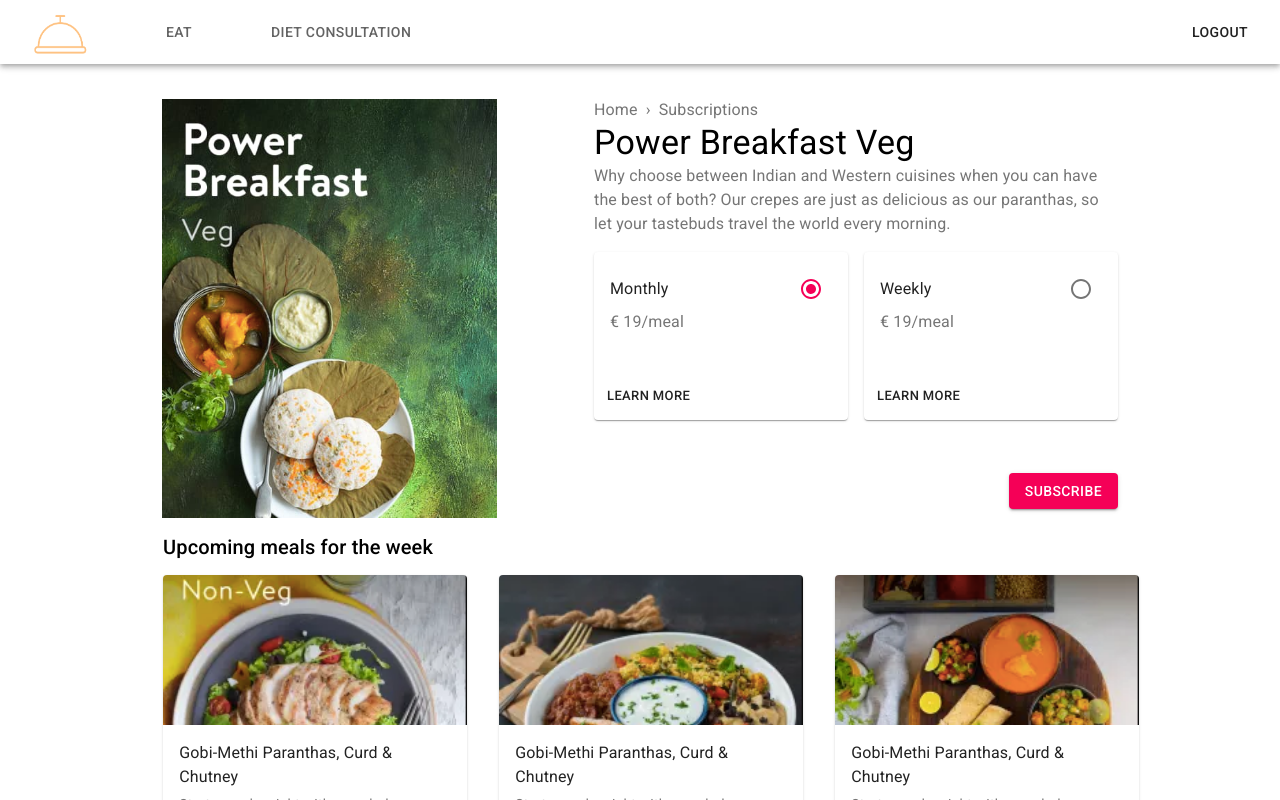
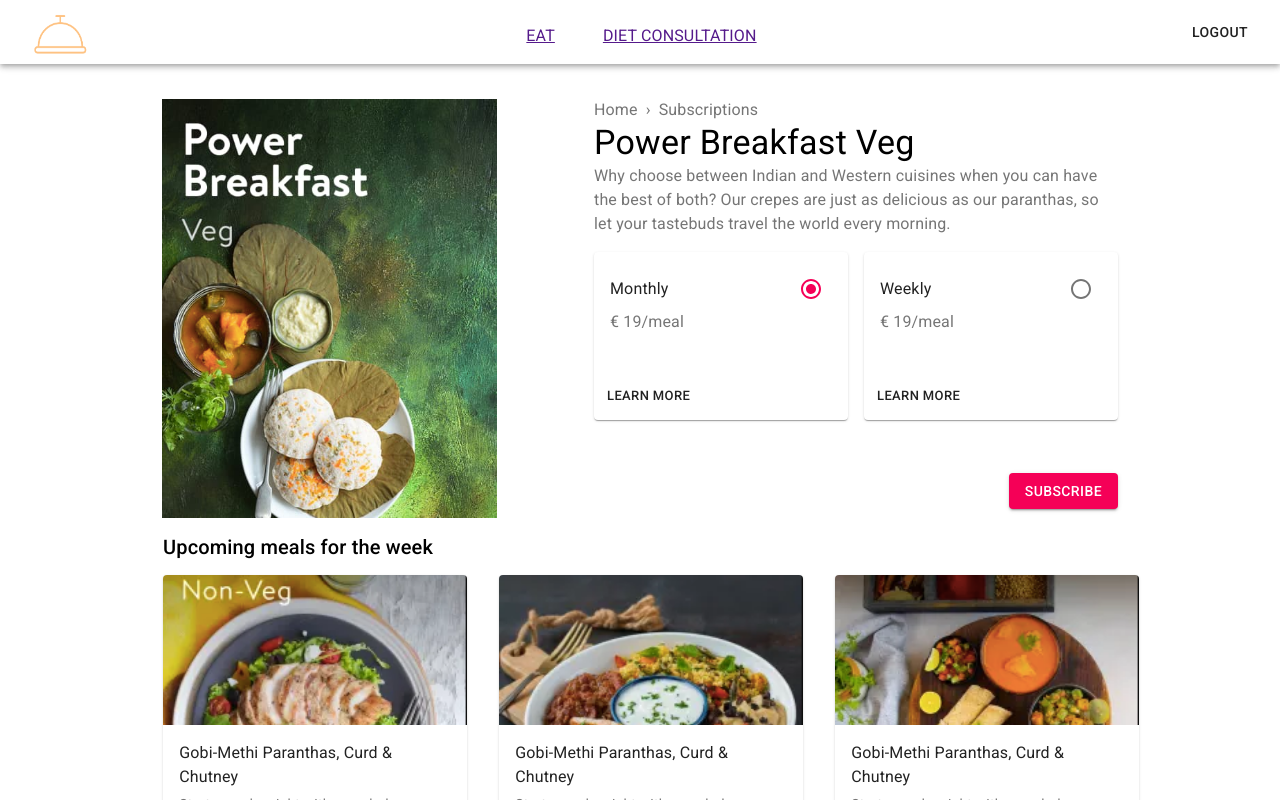
Before and after one commit to sakthik26/EveryMeal, a React (Create React App) app in the folder client/: page /details in a window 1280 px wide. Shown: the top 800 px of the page. Built offline with nearby package versions, Linux system fonts and the light colour scheme.

Commit message:
UI & Authentication changes

```diff
--- a/client/src/Services/HttpService.js
+++ b/client/src/Services/HttpService.js
@@ -24,11 +24,11 @@ export default class HttpService {
                 return resp.json();
             }
         }).then((resp) => {
-            if(resp.error) {
-                onError(resp.error);
+            if(resp && resp.error || resp.errmsg || resp._message) {
+                onError(resp.error || resp._message || resp.errmsg);
             }
             else {
-                if(resp['user'] && resp['user']['tokens'].length>0) {
+                if(resp && resp['user'] && resp['user']['tokens'].length>0) {
                     window.localStorage['jwtToken'] = resp['user'].tokens[0].token
                 }
                 onSuccess(resp);
@@ -59,11 +59,11 @@ export default class HttpService {
                 return resp.json();
             }
         }).then((resp) => {
-            if(resp.error) {
-                onError(resp.error);
+            if(resp && resp.error || resp.errmsg || resp._message) {
+                onError(resp.error || resp._message || resp.errmsg);
             }
             else {
-                if(resp['user'] && resp['user']['tokens'].length>0) {
+                if(resp && resp['user'] && resp['user']['tokens'].length>0) {
                     window.localStorage['jwtToken'] = resp['user'].tokens[0].token
                 }
                 onSuccess(resp);
@@ -86,19 +86,19 @@ export default class HttpService {
             headers: header,
             body: JSON.stringify(data)
         }).then((resp) => {
-            if(this.checkIfUnauthorized(resp)) {
-                window.location = "/login";
-                return;
+            // if(this.checkIfUnauthorized(resp)) {
+            //     window.location = "/login";
+            //     return;
+            // }
+            // else {
+                return resp.json();
+            //}
+        }).then((resp) => {
+            if(resp && resp.error || resp.errmsg || resp._message) {
+                onError(resp.error || resp._message || resp.errmsg);
             }
             else {
-                return resp.json();
-            }
-        }).then((resp) => {
-            if(resp.error) {
-                onError(resp.error);
-            }
-            else {
-                if(resp['user'] && resp['user']['tokens'].length>0) {
+                if(resp && resp['user'] && resp['user']['tokens'].length>0) {
                     window.localStorage['jwtToken'] = resp['user'].tokens[0].token
                 }
                 onSuccess(resp);
--- a/client/src/components/header/Header.js
+++ b/client/src/components/header/Header.js
@@ -9,6 +9,10 @@ import Toolbar from '@material-ui/core/Toolbar';
 import Button from '@material-ui/core/Button';
 import Tabs from '@material-ui/core/Tabs';
 import Tab from '@material-ui/core/Tab';
+import {Link} from 'react-router-dom';
+import Typography from '@material-ui/core/Typography';
+import MenuList from '@material-ui/core/MenuList';
+import MenuItem from '@material-ui/core/MenuItem';
 
 const styles = theme => ({
     appbar: {
@@ -19,12 +23,21 @@ const styles = theme => ({
         width: '75px',
         height: '50px',
     },
-    tabs: {
-        display: 'flex',
-        flexGrow: '1',
-        alignItems: 'center',
-        justifyContent: 'center',
+    link: {
+        margin: theme.spacing(1),
+      },
+    horizontalmenu:{
+        display: "inline-block"
+    },
+    menulist:{
+        margin: "0 auto",
+        paddingBottom:"0px"
+    },
+    logout:{
+        position: "absolute",
+        right: "2%"
     }
+
 })
 
 class Header extends React.Component {
@@ -35,12 +48,25 @@ class Header extends React.Component {
             <AppBar className={classes.appbar} position="static">
                 <Toolbar>
                     <img className={classes.logo} src={logo} alt="logo" />
-                    <Tabs className={classes.tabs}>
+
+
+                    {/* <Tabs className={classes.tabs}>
                         <Tab label="Eat" />
                         <Tab label="Diet Consultation" />
-                    </Tabs>
-
-                    <Button onClick={this.props.logout}>Logout</Button>
+                    </Tabs> */}
+                   <MenuList className={classes.menulist}>
+                       <MenuItem className={classes.horizontalmenu}>
+                       <Link href='/eat' className={classes.link}>
+                        EAT
+                       </Link>
+                       </MenuItem>
+                       <MenuItem className={classes.horizontalmenu} Component={Link} to="/consultation">
+                       <Link href='/consultation' className={classes.link}>
+                        DIET CONSULTATION
+                        </Link>
+                      </MenuItem>
+                    </MenuList>
+                    <Button className = "logout" onClick={this.props.logout}>Logout</Button>
                 </Toolbar>
             </AppBar>
 
--- a/client/src/views/Signup.js
+++ b/client/src/views/Signup.js
@@ -95,7 +95,6 @@ handleSignup(event){
       UserService.register(user.firstname, user.lastname,user.email,user.password).then((data) => {
         this.props.history.push('/eat');
       }).catch((e) => {
-        console.error(e);
         this.setState({
             error: e
         });
```
Also changed, not shown: 1 other file (tests, documents, lock files or other folders).
